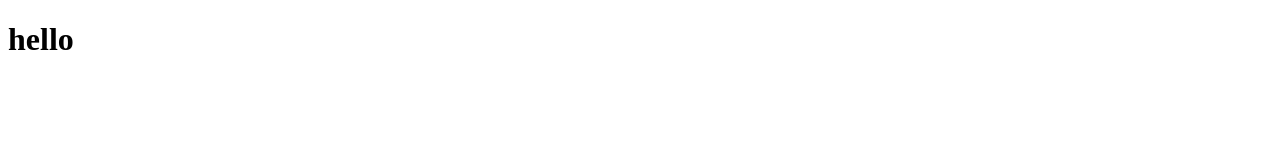
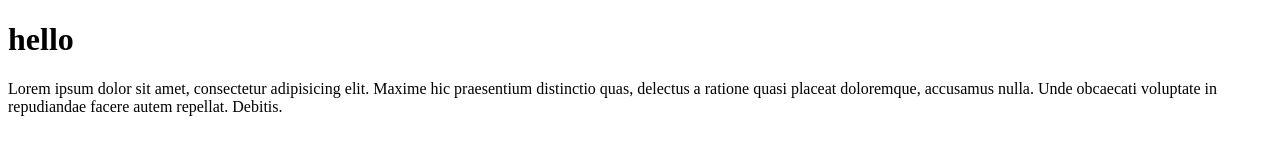
Before and after one commit to Zaki-aruma/zki-git-test, a plain HTML site: page index.html in a window 1280 px wide. Drawn offline with Linux system fonts and the light colour scheme.

Commit message:
menambahkan paragraf

```diff
--- a/index.html
+++ b/index.html
@@ -7,5 +7,6 @@
 </head>
 <body>
     <h1>hello</h1>
+    <p>Lorem ipsum dolor sit amet, consectetur adipisicing elit. Maxime hic praesentium distinctio quas, delectus a ratione quasi placeat doloremque, accusamus nulla. Unde obcaecati voluptate in repudiandae facere autem repellat. Debitis.</p>
 </body>
 </html>
```
